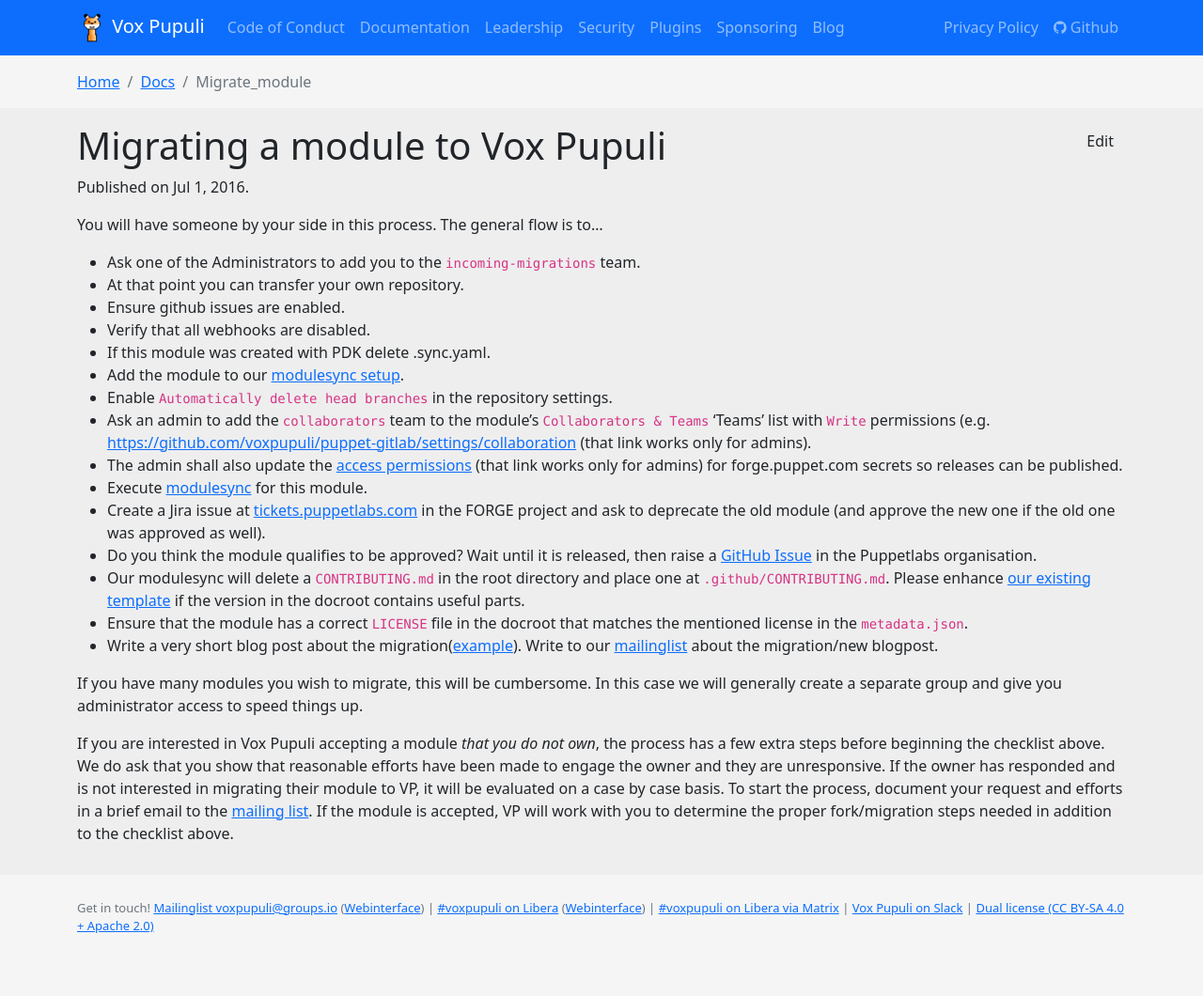
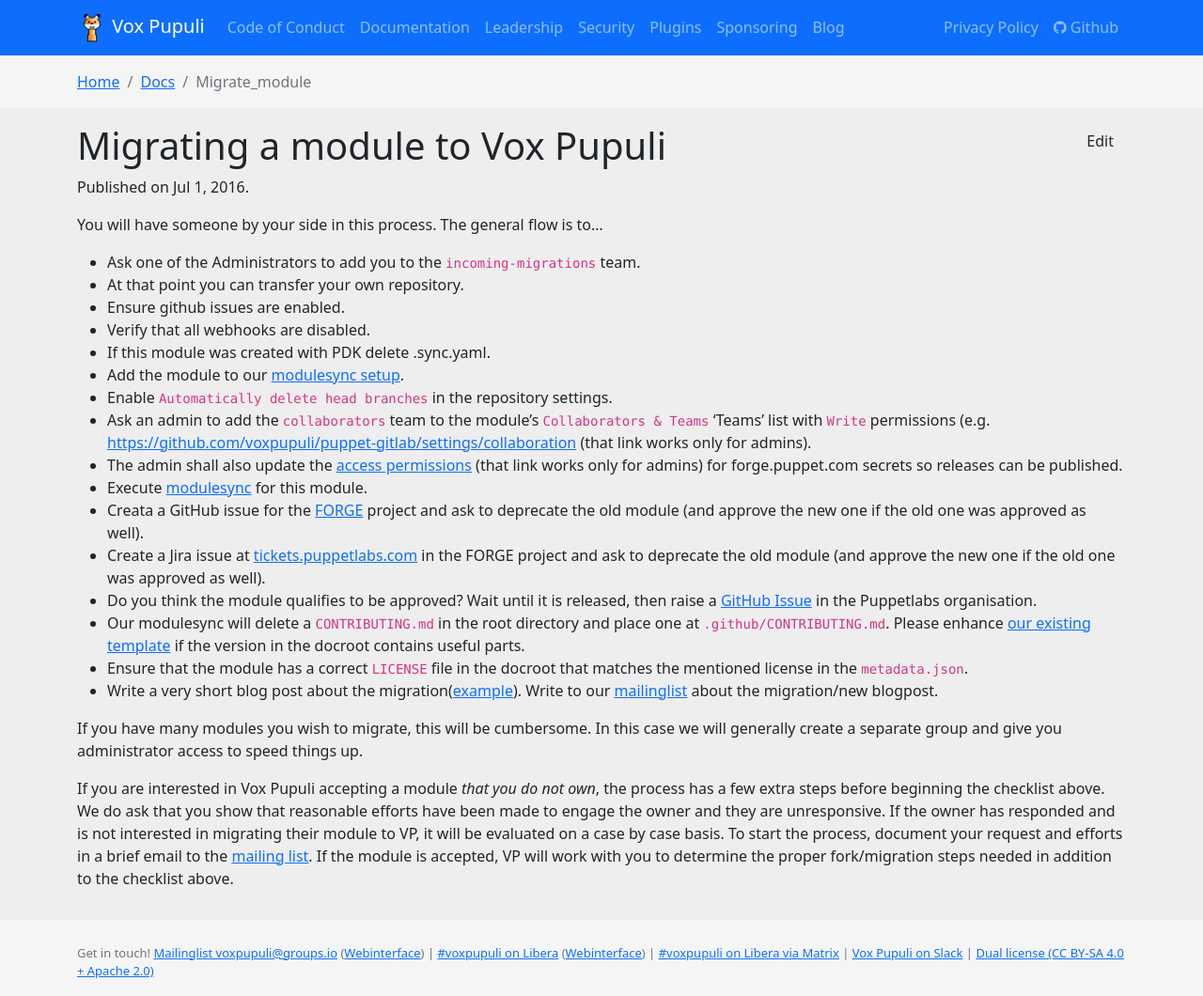
Before and after one commit to voxpupuli/voxpupuli.github.io, a Jekyll site: the page built from _docs/migrate_module.md, in a window 1280 px wide. Shown: the whole page at 94% size. Built offline with Jekyll 4.4.1, drawn with Linux system fonts in a browser that asks for light colours; nearby versions of some CDN libraries; before the commit the page ends 1012 px from its top, so only the background shows below that.

Commit message:
module migration: Add link for new FORGE project
The FORGE team now uses github issues and not jira anymore. This commit
updates the link to their board. We need to to ask for deprecation of
the old releases.

```diff
--- a/_docs/migrate_module.md
+++ b/_docs/migrate_module.md
@@ -17,6 +17,7 @@
 * Ask an admin to add the `collaborators` team to the module's `Collaborators & Teams` 'Teams' list with `Write` permissions (e.g. [https://github.com/voxpupuli/puppet-gitlab/settings/collaboration](https://github.com/voxpupuli/puppet-gitlab/settings/collaboration) (that link works only for admins).
 * The admin shall also update the [access permissions](https://github.com/organizations/voxpupuli/settings/secrets/actions) (that link works only for admins) for forge.puppet.com secrets so releases can be published.
 * Execute [modulesync][msync] for this module.
+* Creata a GitHub issue for the [FORGE][forge] project and ask to deprecate the old module (and approve the new one if the old one was approved as well).
 * Create a Jira issue at [tickets.puppetlabs.com](https://tickets.puppetlabs.com) in the FORGE project and ask to deprecate the old module (and approve the new one if the old one was approved as well).
 * Do you think the module qualifies to be approved? Wait until it is released, then raise a [GitHub Issue][approve] in the Puppetlabs organisation.
 * Our modulesync will delete a `CONTRIBUTING.md` in the root directory and place one at `.github/CONTRIBUTING.md`. Please enhance [our existing template][template] if the version in the docroot contains useful parts.
@@ -36,6 +37,6 @@
 [managed_modules]: https://github.com/voxpupuli/modulesync_config/blob/master/managed_modules.yml
 [msync]: https://github.com/voxpupuli/modulesync_config#modulesync-configs
 [template]: https://github.com/voxpupuli/modulesync_config/blob/master/moduleroot/.github/CONTRIBUTING.md.erb
-[modules]: https://tickets.puppetlabs.com/projects/MODULES/issues/
+[forge]: https://github.com/puppetlabs/forge_issues/issues/new/choose
 [approve]: https://github.com/puppetlabs/puppet-approved-modules/issues/new?assignees=&labels=&template=puppet-approved-modules.md&title=
 [example]: https://github.com/voxpupuli/voxpupuli.github.io/blob/master/_posts/2023-12-05-nsswitch-migration.md
```
